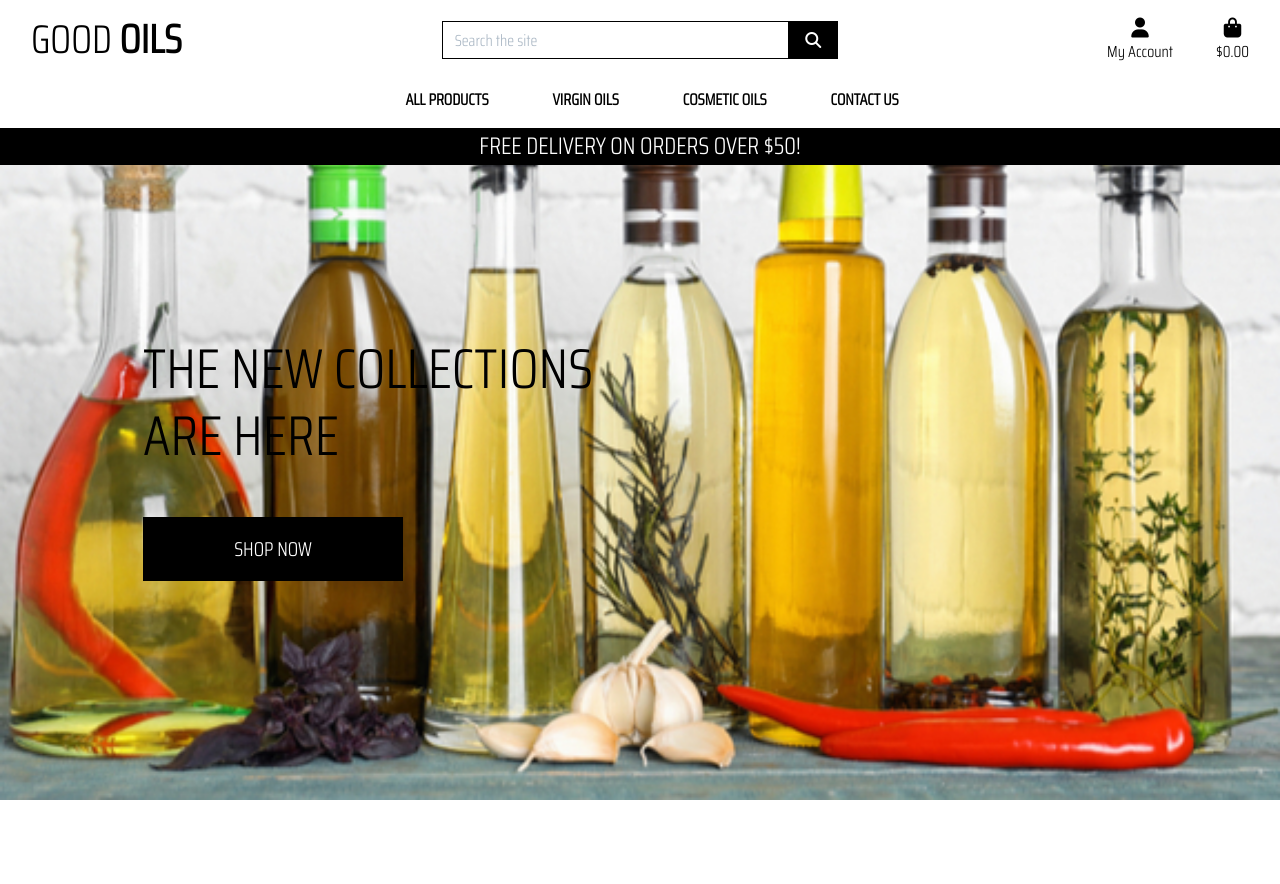
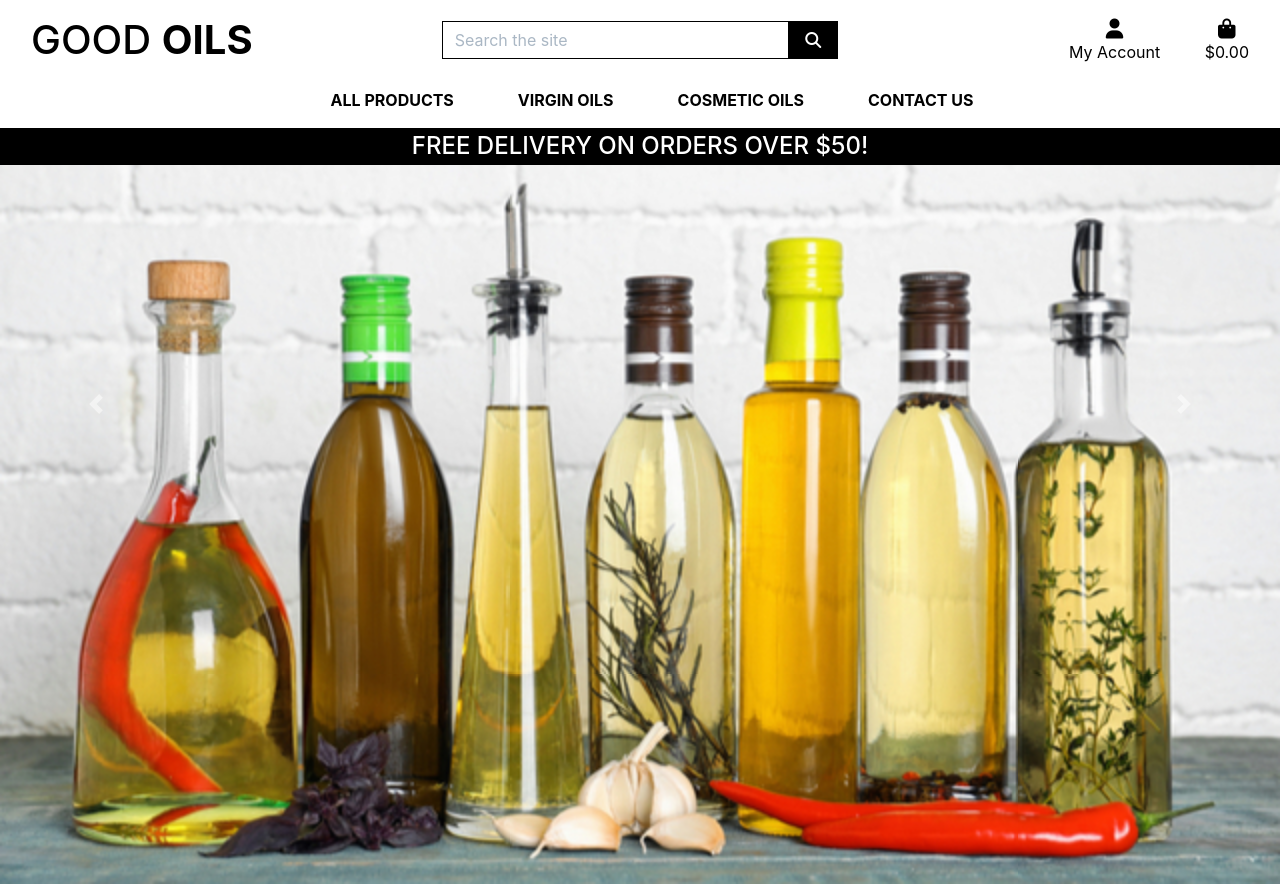
Before and after one commit to KamilaHase/MS4, a Django app: page / in a window 1280 px wide. Before the commit the page ends 800 px from the top, so only its background shows below. Run offline with Django 3.2, Linux system fonts and the light colour scheme; some libraries are stand-ins or nearby versions.

Commit message:
Worked on carousel on home page, not finished.

```diff
--- a/home/templates/home/index.html
+++ b/home/templates/home/index.html
@@ -10,18 +10,98 @@
 {% endblock %}
 
 {% block content %}
-    <div class="container h-100">
-        <div class="row h-100">
-            <div class="col-7 col-md-6 my-auto">
+
+<div id="mainPageCarousel" class="carousel slide" data-ride="carousel">
+    <div class="carousel-inner">
+      <div class="carousel-item active">
+        <img class="d-block w-100" src="{{ MEDIA_URL }}oils-main.jpg" alt="First slide">
+      </div>
+      <div class="carousel-item">
+        <img class="d-block w-100" src="{{ MEDIA_URL }}body-oils-main.jpg" alt="Second slide">
+      </div>
+      <div class="carousel-item">
+        <img class="d-block w-100" src="{{ MEDIA_URL }}essential-oils-main.jpg" alt="Third slide">
+      </div>
+    </div>
+    <a class="carousel-control-prev" href="#mainPageCarousel" role="button" data-slide="prev">
+      <span class="carousel-control-prev-icon" aria-hidden="true"></span>
+      <span class="sr-only">Previous</span>
+    </a>
+    <a class="carousel-control-next" href="#mainPageCarousel" role="button" data-slide="next">
+      <span class="carousel-control-next-icon" aria-hidden="true"></span>
+      <span class="sr-only">Next</span>
+    </a>
+  </div>
+
+
+<!--
+    <div class="container">
+        <div class="row">
+
+
+
+      <div id="carouselExampleControls" class="carousel slide" data-ride="carousel">
+        <div class="carousel-inner">
+          <div class="carousel-item active">
+            <img class="d-block w-100" src="{{ MEDIA_URL }}oils-main.jpg" alt="First slide">
+            <div class="carousel-caption d-none d-md-block">
+                <div class="card col-7 col-md-6 my-auto bg-white">
                     <h1 class="display-4 logo-font text-black">
                         The new collections are here
                     </h1>
                     <div class="my-5">
                         <h4>
-                        <a href="{% url 'products' %}" class="shop-now-button btn btn-lg rounded-0 text-uppercase py-3">Shop Now</a>
+                            <a href="{% url 'products' %}" class="shop-now-button btn btn-lg rounded-0 text-uppercase py-3">Go to Shop</a>
+                        </h4>
+                    </div>
+                </div>
+            </div>
+
+          </div>
+          <div class="carousel-item">
+            <img class="d-block w-100" src="{{ MEDIA_URL }}body-oils-main.jpg" alt="Second slide">
+            <div class="carousel-caption d-none d-md-block">
+                <div class="card col-7 col-md-6 my-auto bg-white">
+                    <h1 class="display-4 logo-font text-black">
+                        The new collections are here
+                    </h1>
+                    <div class="my-5">
+                        <h4>
+                            <a href="{% url 'products' %}" class="shop-now-button btn btn-lg rounded-0 text-uppercase py-3">Go to Shop</a>
                         </h4>
                     </div>
                 </div>
             </div>
           </div>
+          <div class="carousel-item">
+            <img class="d-block w-100" src="{{ MEDIA_URL }}essential-oils-main.jpg" alt="Third slide">
+            <div class="carousel-caption d-none d-md-block">
+                <div class="card col-7 col-md-6 my-auto bg-white">
+                    <h1 class="display-4 logo-font text-black">
+                        The new collections are here
+                    </h1>
+                    <div class="my-5">
+                        <h4>
+                            <a href="{% url 'products' %}" class="shop-now-button btn btn-lg rounded-0 text-uppercase py-3">Go to Shop</a>
+                        </h4>
+                    </div>
+                </div>
+            </div>
+          </div>
+        </div>
+        <a class="carousel-control-prev" href="#carouselExampleControls" role="button" data-slide="prev">
+          <span class="carousel-control-prev-icon" aria-hidden="true"></span>
+          <span class="sr-only">Previous</span>
+        </a>
+        <a class="carousel-control-next" href="#carouselExampleControls" role="button" data-slide="next">
+          <span class="carousel-control-next-icon" aria-hidden="true"></span>
+          <span class="sr-only">Next</span>
+        </a>
+      </div>
+
+    </div>
+</div>
+
+-->
+
 {% endblock %}
--- a/static/css/base.css
+++ b/static/css/base.css
@@ -3,6 +3,7 @@ html {
     height: 100%;
 }
 
+/*
 body {
     background: url('/media/oils-main.jpg') no-repeat center center fixed;
     background-size: cover;
@@ -10,6 +11,7 @@ body {
     color: #555;
     font-family: 'Saira Condensed', sans-serif;
 }
+*/
 
 /* from Bulma */
 .icon {
@@ -35,6 +37,12 @@ body {
        object-fit: contain;
     z-index: -1;
     border-radius: 0;
+}
+
+.carousel {
+    height: 60vh !important;
+    -o-object-fit: contain;
+    object-fit: contain;
 }
 
 .shop-now-button {
--- /dev/null
+++ b/static/js/script.js
@@ -0,0 +1 @@
+$('.carousel').carousel()
```
Also changed, not shown: media/homepage_background_cropped.jpg (deleted), 2 other files. Lines whose indentation alone changed are shown as unchanged.
